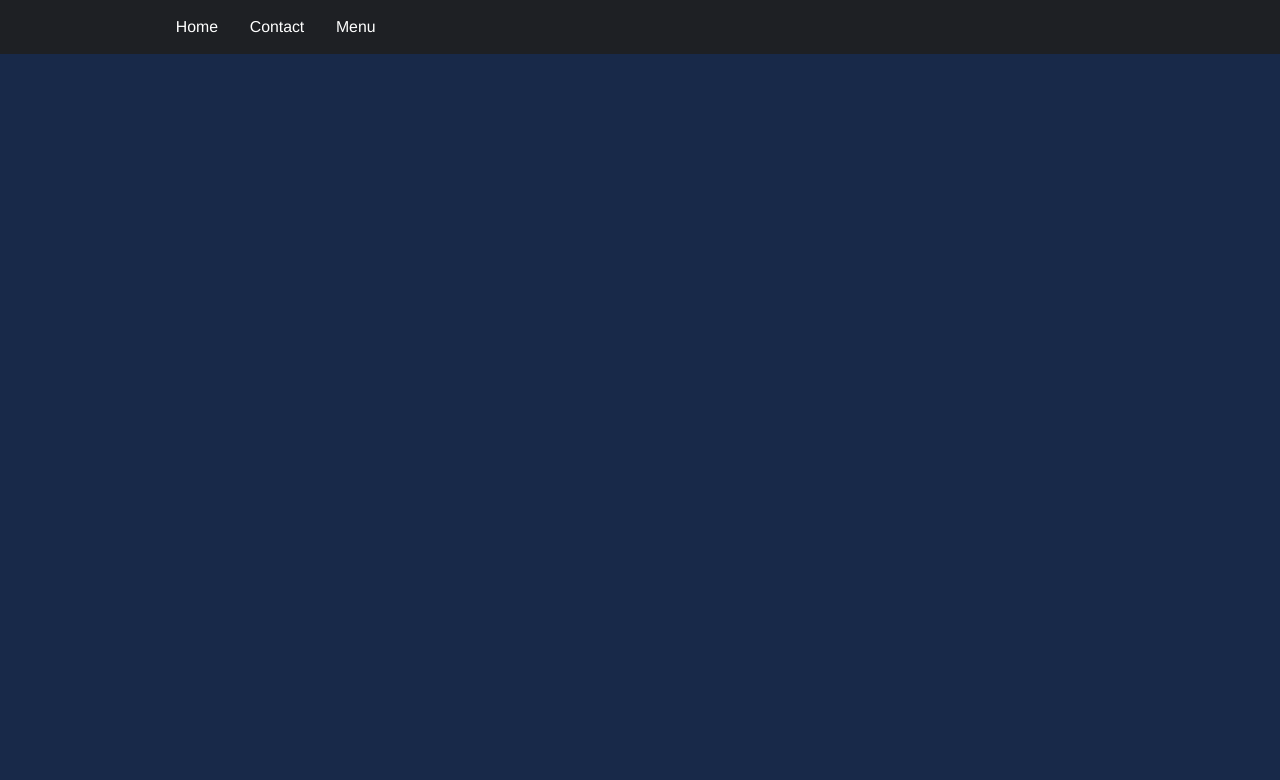
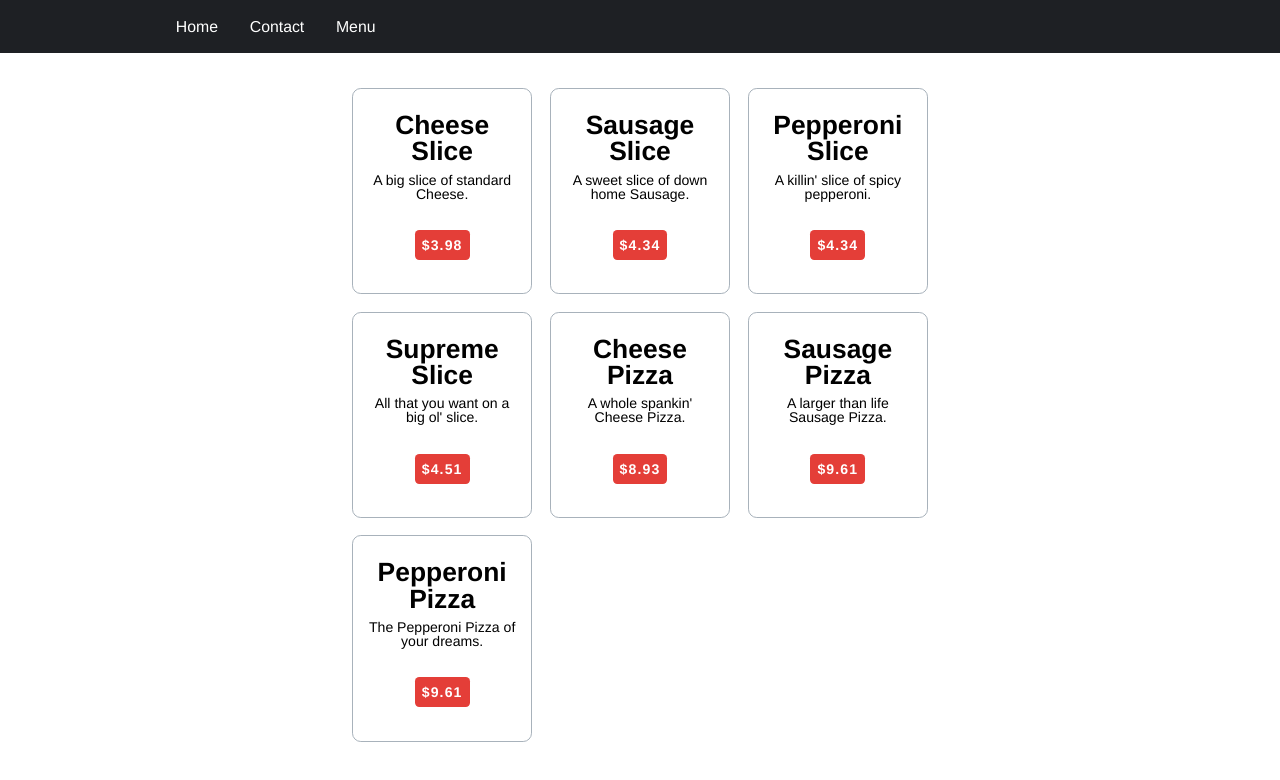
Before and after one commit to michaelbenzinger/restaurant-page, a website built with webpack: page dist/index.html in a window 1280 px wide. Both pictures are taken after a click on the link "Menu". Built offline with nearby package versions, Linux system fonts and the light colour scheme.

Commit message:
Added menu page

```diff
--- a/src/home.js
+++ b/src/home.js
@@ -38,6 +38,7 @@ function displayHeroCopy(heroSection) {
   const subtitle = document.createElement('p');
   subtitle.innerText = 'Rated #1 in 2020';
   const button = document.createElement('button');
+  button.dataset.callback = 'displayMenu';
   button.innerText = 'Order Now';
   heroCopyContent.appendChild(title);
   heroCopyContent.appendChild(subtitle);
--- a/src/index.js
+++ b/src/index.js
@@ -26,6 +26,7 @@ function displayNav() {
           currentPage = displayMenu(pageContent);
         }
       }
+      eventListeners();
     });
     nav.appendChild(navItem);
   });
@@ -42,5 +43,22 @@ function removeAllContent() {
   });
 }
 
+function eventListeners () {
+  const buttons = document.querySelectorAll('button');
+  buttons.forEach(button => {
+    button.addEventListener('click', function(e) {
+      removeAllContent();
+      if (button.dataset.callback == 'displayHome') {
+        currentPage = displayHome(pageContent);
+      } else if (button.dataset.callback == 'displayContact') {
+        currentPage = displayContact(pageContent);
+      } else if (button.dataset.callback == 'displayMenu') {
+        currentPage = displayMenu(pageContent);
+      }
+    });
+  });
+}
+
 displayNav();
 currentPage = displayHome(pageContent);
+eventListeners();
--- a/src/menu.js
+++ b/src/menu.js
@@ -1,3 +1,68 @@
+const menu = (() => {
+  const menuItems = [
+    {
+      name: 'Cheese Slice',
+      description: 'A big slice of standard Cheese.',
+      price: '$3.98',
+    }, {
+      name: 'Sausage Slice',
+      description: 'A sweet slice of down home Sausage.',
+      price: '$4.34',
+    }, {
+      name: 'Pepperoni Slice',
+      description: "A killin' slice of spicy pepperoni.",
+      price: '$4.34',
+    }, {
+      name: 'Supreme Slice',
+      description: "All that you want on a big ol' slice.",
+      price: '$4.51',
+    }, {
+      name: 'Cheese Pizza',
+      description: "A whole spankin' Cheese Pizza.",
+      price: '$8.93',
+    }, {
+      name: 'Sausage Pizza',
+      description: 'A larger than life Sausage Pizza.',
+      price: '$9.61',
+    }, {
+      name: 'Pepperoni Pizza',
+      description: 'The Pepperoni Pizza of your dreams.',
+      price: '$9.61',
+    }
+  ];
+  return { menuItems };
+})();
+
 export default function displayMenu(pageContent) {
+  const menuSection = document.createElement('div');
+  menuSection.classList.add('menu-section');
+  const menuContainer = document.createElement('div');
+  menuContainer.classList.add('menu-container');
+
+  menuSection.appendChild(menuContainer);
+  pageContent.appendChild(menuSection);
+
+  displayMenuItems(menuContainer);
   return 'Menu';
 }
+
+function displayMenuItems(menuContainer) {
+  menu.menuItems.forEach(item => {
+    const itemContainer = document.createElement('div');
+    itemContainer.classList.add('item-container');
+    const itemName = document.createElement('h3');
+    itemName.innerText = item.name;
+    itemName.classList.add('item-name');
+    const itemDescription = document.createElement('p');
+    itemDescription.innerText = item.description;
+    itemDescription.classList.add('item-description');
+    const itemPrice = document.createElement('span');
+    itemPrice.innerText = item.price;
+    itemPrice.classList.add('item-price');
+
+    itemContainer.appendChild(itemName);
+    itemContainer.appendChild(itemDescription);
+    itemContainer.appendChild(itemPrice);
+    menuContainer.appendChild(itemContainer);
+  });
+}
--- a/src/style.css
+++ b/src/style.css
@@ -63,7 +63,7 @@ header a:hover {
   width: 60vw;
 }
 .hero-copy {
-  background-color: whitesmoke;
+  background-color: white;
   height: 100%;
   width: 40vw;
   display: flex;
@@ -124,3 +124,45 @@ button:hover {
   margin-block-start: 1em;
   margin-block-end: 1em;
 }
+.menu-section {
+  width: 100%;
+  background-color: white;
+  display: flex;
+  flex-direction: column;
+  justify-content: center;
+  align-items: center;
+}
+.menu-container {
+  width: 75%;
+  background-color: white;
+  display: grid;
+  grid-template-columns: repeat(3, 1fr);
+  padding: 2em 15% 6em 15%;
+  gap: 1em 1em;
+  box-sizing: border-box;
+}
+.item-container {
+  text-align: center;
+  padding: 1.3em 0.8em;
+  border: 1px solid rgb(168, 178, 187);
+  border-radius: 0.5em;
+  height: 9em;
+}
+.item-name {
+  font-size: 1.5em;
+  font-weight: 700;
+  padding-bottom: 0.3em;
+}
+.item-description {
+  font-size: 0.8em;
+  padding-bottom: 2.5em;
+}
+.item-price {
+  font-size: 0.8em;
+  font-weight: 700;
+  letter-spacing: 0.08em;
+  padding: 0.5em 0.5em;
+  border-radius: 0.3em;
+  background-color: var(--basic-red);
+  color: white;
+}
```
Also changed, not shown: dist/main.js.
